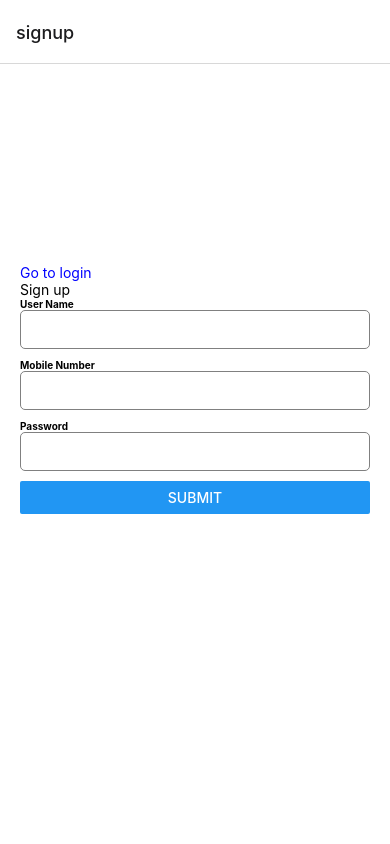
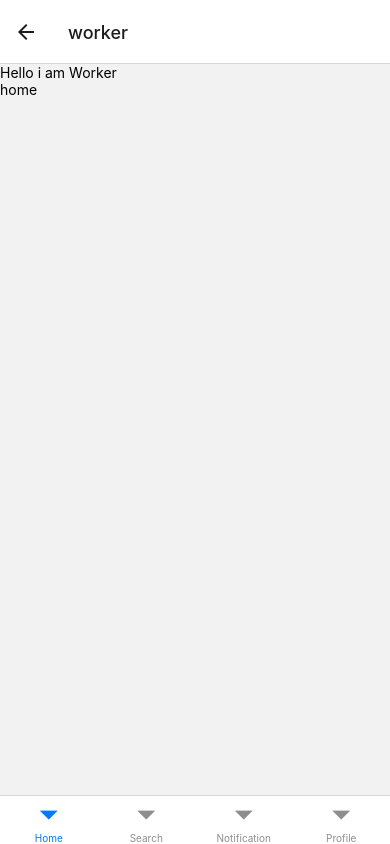
Before and after one commit to karkill99/Connect_Work_Hub, a React Native app in the folder Connect_Work_Hub/: screen /worker in a window 390 px wide. Built offline with nearby package versions, Linux system fonts and the light colour scheme.

Commit message:
add file for navigations and  bottem navigation

```diff
--- a/Connect_Work_Hub/App.js
+++ b/Connect_Work_Hub/App.js
@@ -1,9 +1,11 @@
 import { NavigationContainer } from '@react-navigation/native';
 import { createNativeStackNavigator } from '@react-navigation/native-stack';
-import Home from './componennts/home/home';
-import SignUp from './componennts/auth/signup';
-import LogIn from './componennts/auth/login';
-import HomeTwo from './componennts/home/hometo';
+ import Worker from './componennts/app/worker';
+  import SignUp from './componennts/auth/signup';
+  import LogIn from './componennts/auth/login';
+import Coustmer from './componennts/app/coustmer';
+
+
 
 const Stack = createNativeStackNavigator();
 export default function App() {
@@ -11,11 +13,13 @@ export default function App() {
 
     <NavigationContainer>
       <Stack.Navigator>
+        <Stack.Screen name='login'  component={LogIn}/>
         <Stack.Screen name='signup'  component={SignUp}/>
-        <Stack.Screen name='home'  component={Home}/>
-        <Stack.Screen name='login'  component={LogIn}/>
-        <Stack.Screen name='hometwo'  component={HomeTwo}/>
-      </Stack.Navigator>
+        <Stack.Screen name='coustmer'  component={Coustmer}  />
+        <Stack.Screen name='worker'  component={Worker}  />
+ </Stack.Navigator>
+
+
     </NavigationContainer>
 
   );
--- /dev/null
+++ b/Connect_Work_Hub/componennts/app/coustmer.js
@@ -0,0 +1,13 @@
+
+import { Text } from "react-native"
+
+import Tabs from "../bottemNavigation/tabs";
+
+export default function Coustmer(){
+    return(
+        <>
+        <Text>Hello i am Coustmer</Text>
+        <Tabs  />
+        </>
+    )
+}
--- /dev/null
+++ b/Connect_Work_Hub/componennts/app/worker.js
@@ -0,0 +1,13 @@
+// import { NavigationContainer } from "@react-navigation/native"
+import { Text } from "react-native"
+
+import Tabs from "../bottemNavigation/tabs";
+
+export default function Worker(){
+    return(
+        <>
+        <Text>Hello i am Worker</Text>
+        <Tabs  />
+        </>
+    )
+}
--- a/Connect_Work_Hub/componennts/auth/login.js
+++ b/Connect_Work_Hub/componennts/auth/login.js
@@ -1,19 +1,19 @@
 import { useState } from "react"
 import { StyleSheet, View, TextInput, Text, Button} from "react-native"
 
-export default function LogIn(props) {
+export default function LogIn({navigation}) {
     const [mobile, setMobile] = useState("")
     const [password, setPassword] = useState("")
 
     const userPassword = "1234"
     const userMobile = "9672932853"
 
-
+let LogIn = false
     return (
         <View style={style.logInPage}>
 
 
-            <Text onPress={() => props.navigation.navigate("signup") } style={{color:"blue"}}>Click Here to sign up</Text>
+            <Text onPress={() => navigation.navigate("signup") } style={{color:"blue"}}>Click Here to sign up</Text>
 
 
             <Text>Log in</Text>
@@ -34,7 +34,8 @@ export default function LogIn(props) {
             />
             <Button onPress={
                 mobile === userMobile && password === userPassword ?
-                    () => props.navigation.navigate("home")
+                    () => navigation.push("coustmer")
+
                     : console.log("password is incorrect")
             }
                 title="submit"
--- /dev/null
+++ b/Connect_Work_Hub/componennts/bottemNavigation/tabs.js
@@ -0,0 +1,22 @@
+import { createNativeStackNavigator } from '@react-navigation/native-stack';
+import { createBottomTabNavigator } from "@react-navigation/bottom-tabs";
+import HomeScreen from '../screens/homeScreen';
+import SearchScreen from '../screens/searchScreen';
+import Notify from "../screens/notificationScreen"
+import ProfileScreen from '../screens/profileScreen';
+
+
+
+const Tab = createBottomTabNavigator()
+
+const Stack = createNativeStackNavigator();
+export default function Tabs() {
+  return (
+<Tab.Navigator>
+    <Tab.Screen name="Home" component={HomeScreen} options={{ headerShown: false }}/>
+    <Tab.Screen name="Search" component={SearchScreen} options={{ headerShown: false }}/>
+    <Tab.Screen name="Notification" component={Notify} options={{ headerShown: false }}/>
+    <Tab.Screen name="Profile" component={ProfileScreen} options={{ headerShown: false }}/>
+</Tab.Navigator>
+  )
+}
--- a/Connect_Work_Hub/componennts/home/home.js
+++ /dev/null
@@ -1,11 +0,0 @@
-
-import { Text, Button } from "react-native";
-
-export default function Home ({navigation}){
-    return(
-        <>
-        <Text>Hello i am home</Text>
-        <Button title="got to home 2" onPress={()=> navigation.navigate("hometwo")}/>
-        </>
-    )
-}
--- a/Connect_Work_Hub/componennts/home/hometo.js
+++ /dev/null
@@ -1,12 +0,0 @@
-import { Text , Button} from "react-native";
-
-export default function HomeTwo ({navigation}){
-    return(
-        <>
-        <Text>Hello i am Home 2nd</Text>
-        <Button title="got to Home"
-        onPress={()=> navigation.navigate("home")}
-        />
-        </>
-    )
-}
--- /dev/null
+++ b/Connect_Work_Hub/componennts/screens/homeScreen.js
@@ -0,0 +1,11 @@
+import { View,Text } from "react-native";
+
+export default function HomeScreen(){
+    return(
+        <View>
+            <Text>
+                home
+            </Text>
+        </View>
+    )
+}
--- /dev/null
+++ b/Connect_Work_Hub/componennts/screens/notificationScreen.js
@@ -0,0 +1,11 @@
+import { View,Text } from "react-native";
+
+export default function Notify(){
+    return(
+        <View>
+            <Text>
+                Notification
+            </Text>
+        </View>
+    )
+}
--- /dev/null
+++ b/Connect_Work_Hub/componennts/screens/profileScreen.js
@@ -0,0 +1,11 @@
+import { View,Text } from "react-native";
+
+export default function ProfileScreen(){
+    return(
+        <View>
+            <Text>
+                Profile
+            </Text>
+        </View>
+    )
+}
--- /dev/null
+++ b/Connect_Work_Hub/componennts/screens/searchScreen.js
@@ -0,0 +1,15 @@
+import { Text, View } from "react-native";
+
+export default function SearchScreen (){
+    return(
+        <>
+        <View>
+
+        <Text>Hello i am search
+            .....................
+        </Text>
+        </View>
+
+        </>
+    )
+}
```
Also changed, not shown: Connect_Work_Hub/package.json (+4 -3 lines), 1 other file (tests, documents, lock files or other folders).
